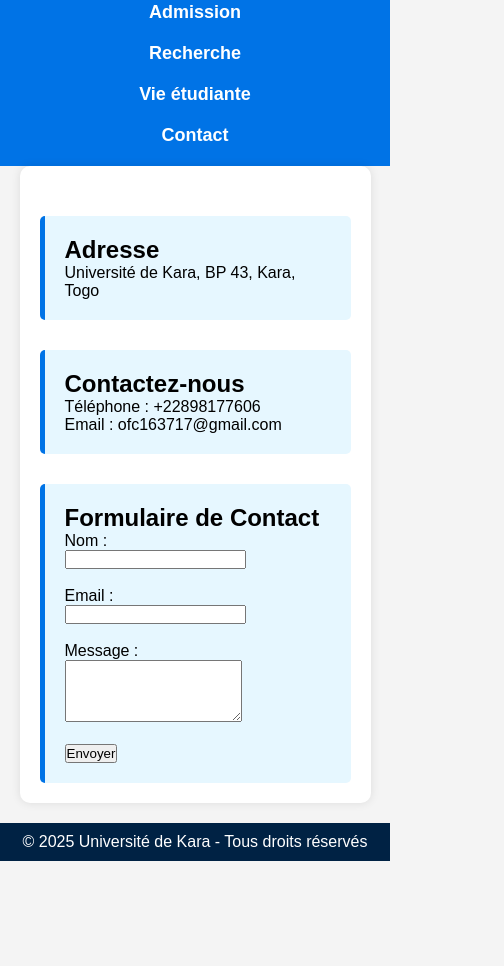
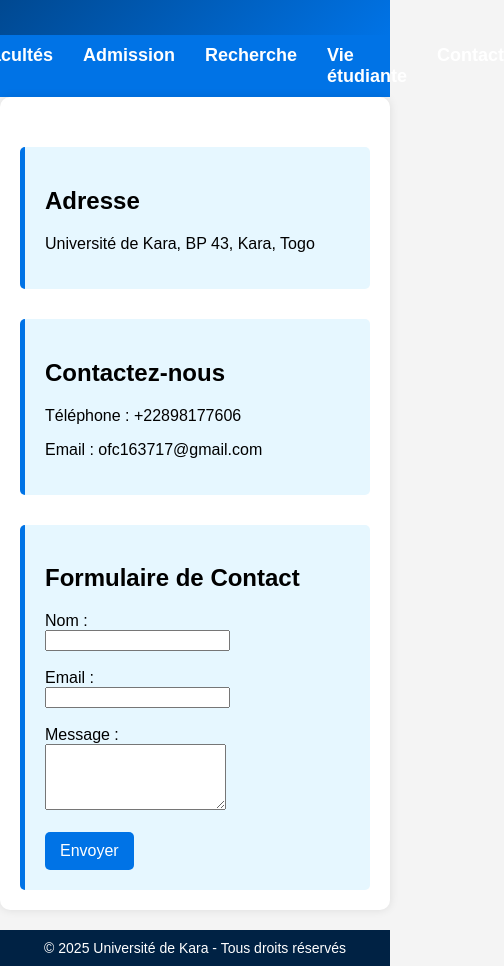
Before and after one commit to univ-kara/Gpt, a plain HTML site: page contact.html in a window 390 px wide. Shown: the part 214-1180 px from the top of the page, 504 px wide, since content can reach past the window. Before the commit the page ends 1075 px from the top, so only its background shows below. Drawn offline with Linux system fonts and the light colour scheme.

Commit message:
Update style.css

```diff
--- a/style.css
+++ b/style.css
@@ -1,43 +1,34 @@
 /* Styles de base */
-* {
+body {
+    font-family: 'Arial', sans-serif;
     margin: 0;
     padding: 0;
-    box-sizing: border-box;
-}
-
-body {
-    font-family: 'Arial', sans-serif;
     background-color: #f4f4f4;
-    display: flex;
-    flex-direction: column;
-    min-height: 100vh;
 }
 
 /* En-tête */
 header {
     background: linear-gradient(135deg, #003366, #0073e6);
     color: white;
-    padding: 20px 0;
+    padding: 20px;
     text-align: center;
-    width: 100%;
+    font-size: 22px;
 }
 
-/* Barre de navigation centrée */
+/* Barre de navigation */
 nav {
-    background-color: #005bb5;
     display: flex;
     justify-content: center;
-    padding: 15px 0;
-    width: 100%;
+    background-color: #005bb5;
+    padding: 10px;
 }
 
 nav a {
     color: white;
+    margin: 0 15px;
     text-decoration: none;
     font-size: 18px;
     font-weight: bold;
-    margin: 0 20px;
-    padding: 10px;
     transition: 0.3s;
 }
 
@@ -46,19 +37,18 @@
     transform: scale(1.1);
 }
 
-/* Conteneur principal qui prend toute la hauteur */
+/* Conteneur principal */
 .container {
     max-width: 1100px;
-    width: 90%;
     margin: auto;
+    padding: 20px;
     background: white;
     box-shadow: 0 0 15px rgba(0, 0, 0, 0.2);
     border-radius: 10px;
-    padding: 20px;
-    flex-grow: 1;  /* Permet d’occuper toute la hauteur dispo */
+    margin-top: 20px;
 }
 
-/* Sections avec effet au survol */
+/* Sections */
 .section {
     margin-top: 30px;
     padding: 20px;
@@ -73,24 +63,46 @@
     transform: translateY(-3px);
 }
 
-/* Pied de page fixe */
+/* Boutons */
+button {
+    background: #0073e6;
+    color: white;
+    padding: 10px 15px;
+    border: none;
+    border-radius: 5px;
+    cursor: pointer;
+    font-size: 16px;
+    transition: 0.3s;
+}
+
+button:hover {
+    background: #005bb5;
+    transform: scale(1.05);
+}
+
+/* Pied de page */
 footer {
     background: #002244;
     color: white;
     text-align: center;
     padding: 15px;
-    margin-top: auto;
-    width: 100%;
+    margin-top: 20px;
+    font-size: 14px;
 }
 
-/* Adaptation mobile */
-@media (max-width: 768px) {
-    nav {
-        flex-direction: column;
-        text-align: center;
-    }
-    nav a {
-        display: block;
-        margin: 5px 0;
-    }
+/* Réseaux sociaux */
+.social-icons {
+    margin-top: 10px;
 }
+
+.social-icons a {
+    color: white;
+    margin: 0 10px;
+    font-size: 20px;
+    transition: 0.3s;
+}
+
+.social-icons a:hover {
+    color: #00ffcc;
+    transform: scale(1.2);
+}
```
